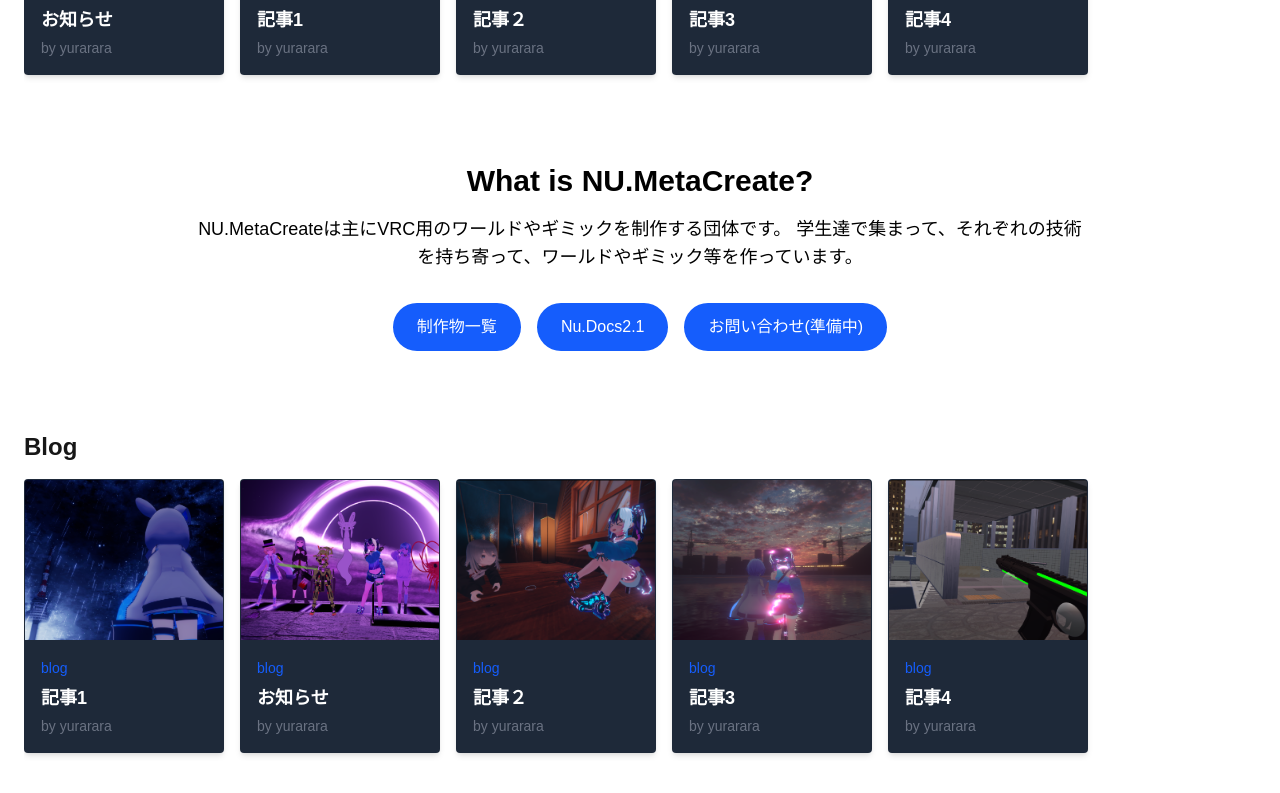
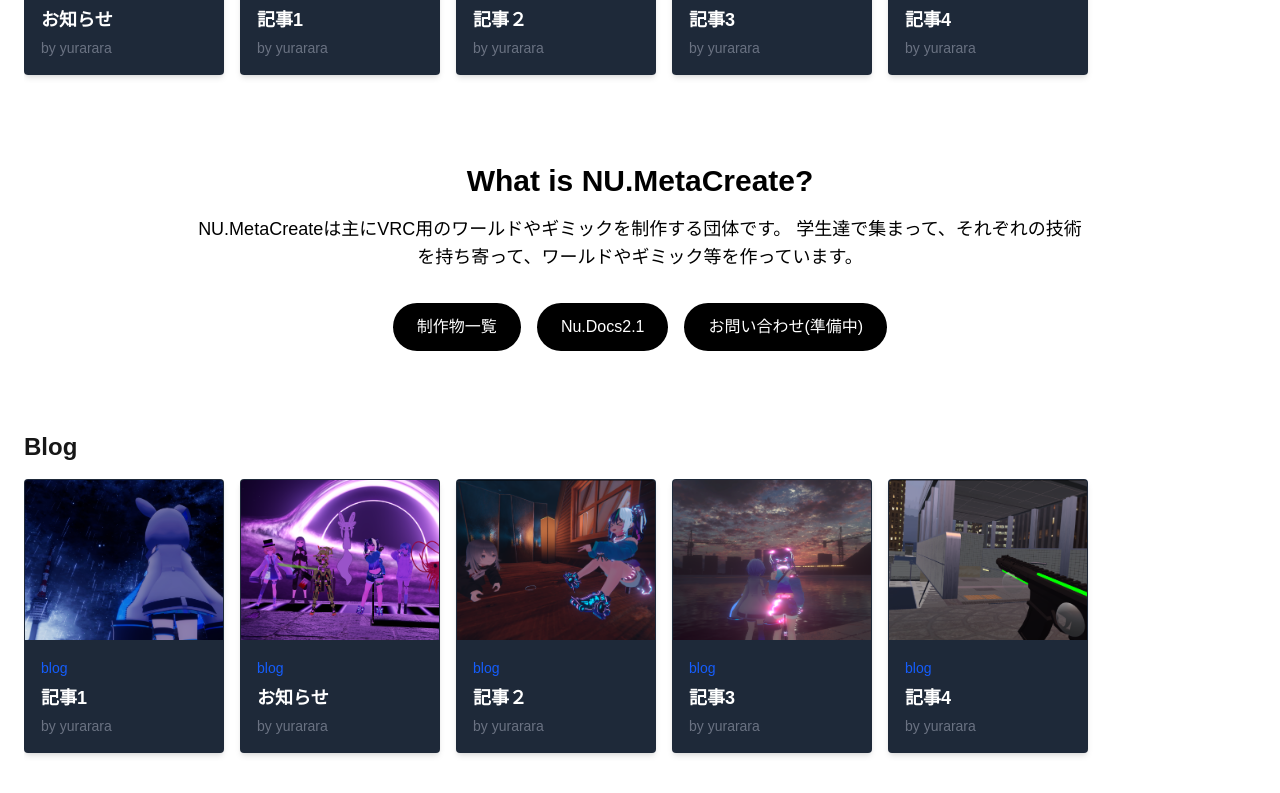
Before and after one commit to yurarara23/nu.meta, a Next.js app: page / in a window 1280 px wide. Shown: the part 943-1736 px from the top of the page. Built offline with nearby package versions, Linux system fonts and the light colour scheme.

Commit message:
ボタンの色変更

```diff
--- a/components/WhatNumSection.tsx
+++ b/components/WhatNumSection.tsx
@@ -14,25 +14,26 @@ const WhatNumSection = () => {
         <div className="flex flex-col sm:flex-row justify-center gap-4">
         <a
   href="https://example.com/1"
-            className="px-6 py-3 bg-blue-600 text-white rounded-full hover:bg-blue-700 transition"
+  className="px-6 py-3 bg-black text-white rounded-full hover:bg-gray-800 transition"
   target="_blank" rel="noopener noreferrer"
 >
   制作物一覧
 </a>
 <a
   href="https://yurarara23.github.io/nu.docs2.1/"
-            className="px-6 py-3 bg-blue-600 text-white rounded-full hover:bg-blue-700 transition"
+  className="px-6 py-3 bg-black text-white rounded-full hover:bg-gray-800 transition"
   target="_blank" rel="noopener noreferrer"
 >
   Nu.Docs2.1
 </a>
 <a
   href="https://example.com/3"
-            className="px-6 py-3 bg-blue-600 text-white rounded-full hover:bg-blue-700 transition"
+  className="px-6 py-3 bg-black text-white rounded-full hover:bg-gray-800 transition"
   target="_blank" rel="noopener noreferrer"
 >
   お問い合わせ(準備中)
 </a>
+
         </div>
       </div>
     </section>
```
Lines whose indentation alone changed are shown as unchanged.
